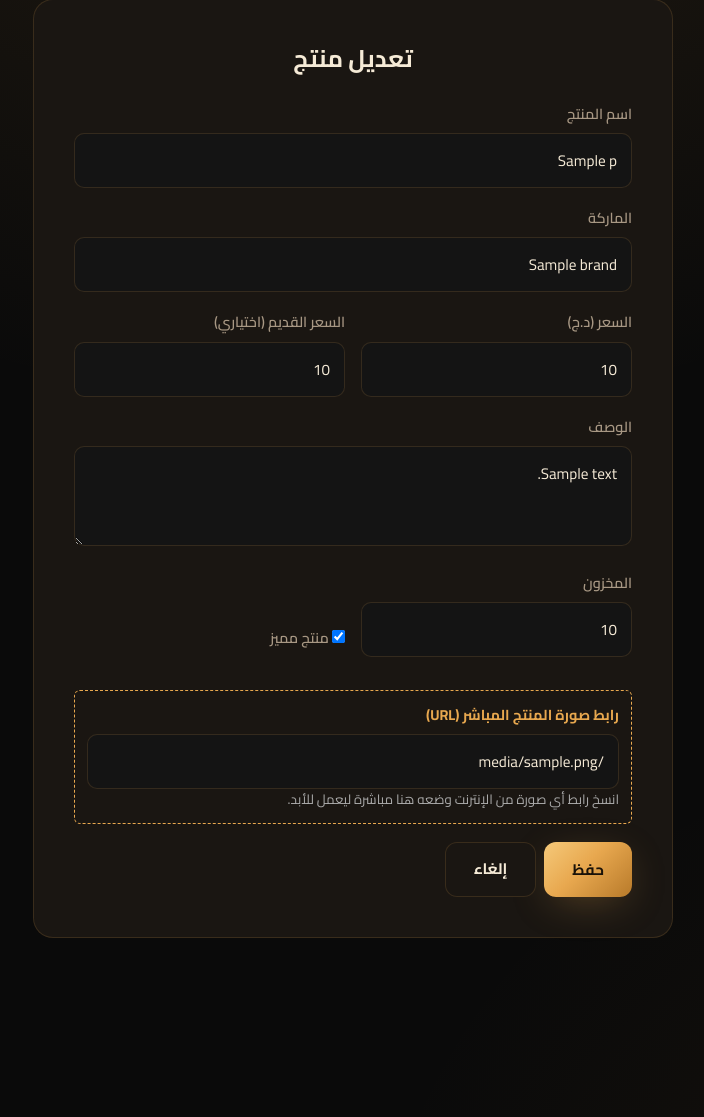
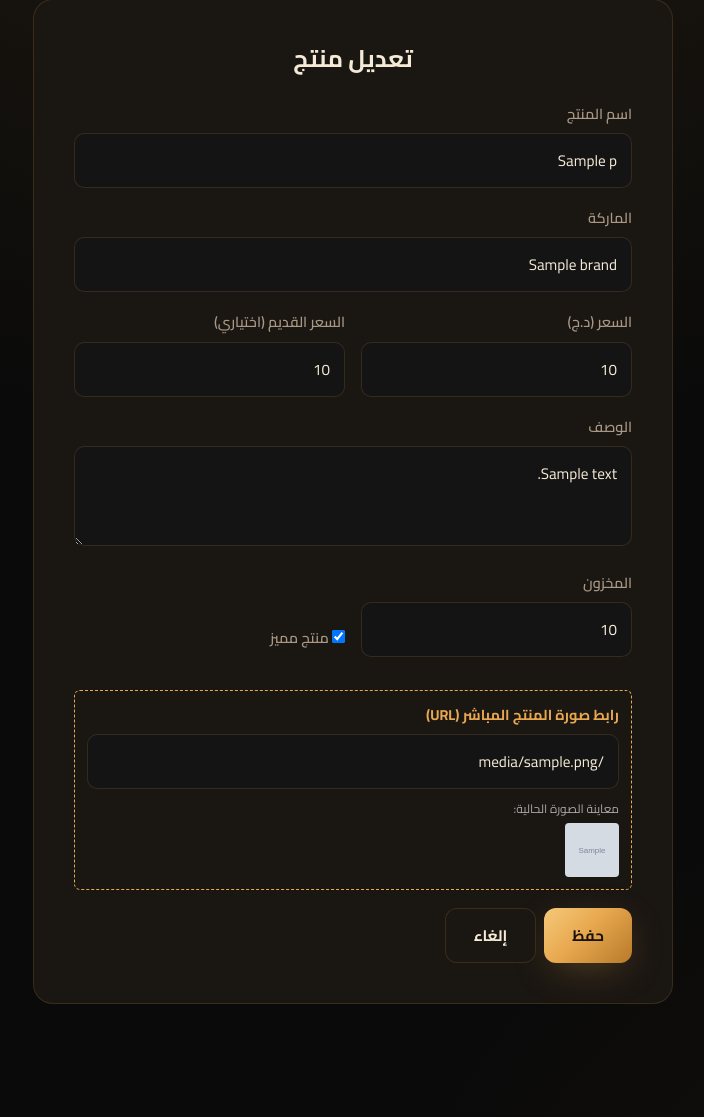
Before and after one commit to SILENTLOGIK02/NOVA-, a Flask app: template phonestore/templates/admin_form.html in a window 1280 px wide. Shown: the part 203-1320 px from the top of the page, without its empty margins (287-991 px from the left). Run offline with Flask 3, Linux system fonts and the light colour scheme; the template is opened without the code that fills it: most values are stand-ins (such as "Sample title", 1, 10 or a date in 2020); grey boxes marked "Sample" are stand-in pictures.

Commit message:
Update admin_form.html

```diff
--- a/phonestore/templates/admin_form.html
+++ b/phonestore/templates/admin_form.html
@@ -24,7 +24,13 @@
       <div class="form-group" style="margin-top: 15px; padding: 12px; border: 1px dashed var(--primary, #ff9900); border-radius: 6px;">
         <label style="color: var(--primary, #ff9900); font-weight: bold;">رابط صورة المنتج المباشر (URL)</label>
         <input type="text" name="image_url" value="{{ p.image if p else '' }}" placeholder="ضع رابط الصورة المباشر هنا..." required style="width: 100%;">
-        <small style="color: #aaa; display: block; mt-1: 5px;">انسخ رابط أي صورة من الإنترنت وضعه هنا مباشرة ليعمل للأبد.</small>
+
+        {% if p and p.image %}
+          <div style="margin-top: 10px;">
+            <p style="font-size: 12px; color: #aaa; margin-bottom: 5px;">معاينة الصورة الحالية:</p>
+            <img src="{{ p.image }}" class="thumb" style="max-width: 100px; max-height: 100px; border-radius: 4px;">
+          </div>
+        {% endif %}
       </div>
 
       <div style="display:flex;gap:8px">
```
